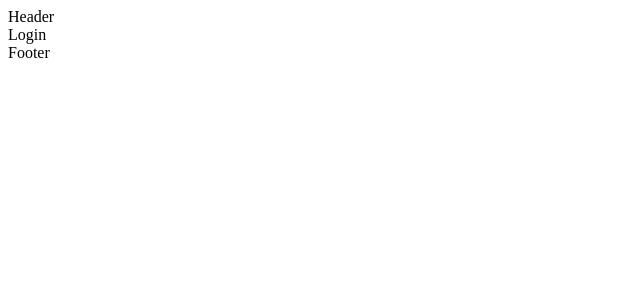
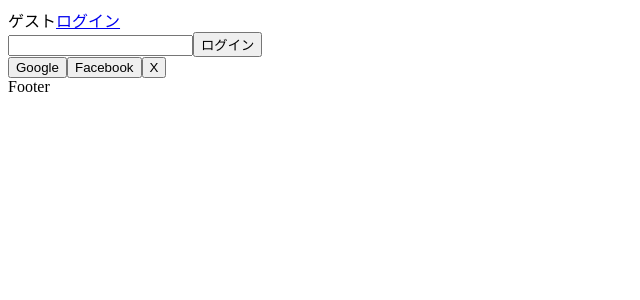
Before and after one commit to JiwonChoi1017/tournament-planner, a Next.js app: page /login in a window 1280 px wide. Shown: the top 300 px of the page, without its empty margins (0-640 px from the left). Built offline with nearby package versions, Linux system fonts and the light colour scheme; no server answers.

Commit message:
ログイン・ログアウト機能実装

```diff
--- /dev/null
+++ b/actions/authAction.tsx
@@ -0,0 +1,30 @@
+"use server";
+
+import { createClient } from "@/utils/supabase/server";
+
+export const signInWithEmailAction = async (formData: FormData) => {
+  const email = (formData.get("email") as string) || "";
+  if (!email) {
+    //
+    return;
+  }
+  // メールアドレスが正しくない場合
+
+  // メールが送信されたことがわかるように
+  // フォームの初期化
+  // 自前で実装した方がいいかも？
+  // テーブルに情報を入れる
+
+  const supabase = await createClient();
+  const { data, error } = await supabase.auth.signInWithOtp({
+    email,
+    options: {
+      emailRedirectTo: `${process.env.NEXT_PUBLIC_APP_URL}/auth/callback`,
+    },
+  });
+};
+
+export const signOutAction = async () => {
+  const supabase = await createClient();
+  const { error } = await supabase.auth.signOut();
+};
--- a/app/login/page.tsx
+++ b/app/login/page.tsx
@@ -1,9 +1,54 @@
-const Login = () => {
+"use client";
+
+import { AUTH_PROVIDER } from "@/constants/common";
+import { AuthProvider } from "@/types/common";
+import { createClient } from "@/utils/supabase/client";
+import { signInWithEmailAction } from "@/actions/authAction";
+import { useEffect } from "react";
+
+export default function LoginPage() {
+  const signInWithOAuth = async (authProvider: AuthProvider) => {
+    const supabase = createClient();
+    await supabase.auth.signInWithOAuth({
+      provider: authProvider,
+      options: {
+        redirectTo: `${process.env.NEXT_PUBLIC_APP_URL}/auth/callback`,
+      },
+    });
+  };
+
+  useEffect(() => {
+    // ログイン済みの場合はトップ画面にリダイレクト
+  }, []);
+
   return (
     <>
-      <span>Login</span>
+      <div>
+        <form action={signInWithEmailAction}>
+          <input type="email" name="email" />
+          <button type="submit">ログイン</button>
+        </form>
+      </div>
+      <div>
+        <button
+          type="button"
+          onClick={() => signInWithOAuth(AUTH_PROVIDER.GOOGLE)}
+        >
+          Google
+        </button>
+        <button
+          type="button"
+          onClick={() => signInWithOAuth(AUTH_PROVIDER.FACEBOOK)}
+        >
+          Facebook
+        </button>
+        <button
+          type="button"
+          onClick={() => signInWithOAuth(AUTH_PROVIDER.TWITTER)}
+        >
+          X
+        </button>
+      </div>
     </>
   );
-};
-
-export default Login;
+}
--- a/components/layout/Header.tsx
+++ b/components/layout/Header.tsx
@@ -1,7 +1,73 @@
+"use client";
+
+import { useEffect, useState } from "react";
+
+import Link from "next/link";
+import { PAGES_URL } from "@/constants/common";
+import { createClient } from "@/utils/supabase/client";
+import { signOutAction } from "@/actions/authAction";
+import { useRouter } from "next/navigation";
+
+interface User {
+  isLogin: boolean;
+  uuid: string;
+  name: string;
+}
+
 const Header = () => {
+  const [currentUser, setCurrentUser] = useState<User | null>(null);
+  const router = useRouter();
+
+  const onClickLogoutHandler = async () => {
+    // アラートを挟むように
+    await signOutAction();
+    setCurrentUser({
+      isLogin: false,
+      uuid: localStorage.getItem("guest_id") || "",
+      name: "ゲスト",
+    });
+    router.push(`${process.env.NEXT_PUBLIC_APP_URL}${PAGES_URL.TOP}`);
+  };
+
+  const getCurrentUser = async () => {
+    const supabase = createClient();
+    const { data, error } = await supabase.auth.getSession();
+
+    if (!data.session) {
+      if (!localStorage.getItem("guest_id")) {
+        // 初回アクセス時にゲストidを生成してlocalStorageに保存する
+        localStorage.setItem("guest_id", crypto.randomUUID());
+      }
+
+      setCurrentUser({
+        isLogin: false,
+        uuid: localStorage.getItem("guest_id") || "",
+        name: "ゲスト",
+      });
+
+      return;
+    }
+
+    // レスポンスからデータ取得して値を詰める
+    setCurrentUser({
+      isLogin: true,
+      uuid: "aaa",
+      name: "bbb",
+    });
+  };
+
+  useEffect(() => {
+    getCurrentUser();
+  }, []);
+
   return (
     <header>
-      <span>Header</span>
+      <span>{currentUser?.name}</span>
+      {currentUser?.isLogin ? (
+        <span onClick={onClickLogoutHandler}>ログアウト</span>
+      ) : (
+        <Link href={PAGES_URL.LOGIN}>ログイン</Link>
+      )}
     </header>
   );
 };
--- /dev/null
+++ b/constants/common.ts
@@ -0,0 +1,11 @@
+export const PAGES_URL = {
+  TOP: "/",
+  LOGIN: "/login",
+  MYPAGE: "/mypage",
+} as const;
+
+export const AUTH_PROVIDER = {
+  GOOGLE: "google",
+  FACEBOOK: "facebook",
+  TWITTER: "twitter",
+} as const;
--- /dev/null
+++ b/types/common.d.ts
@@ -0,0 +1,3 @@
+import { AUTH_PROVIDER } from "@/constants/common";
+
+type AuthProvider = (typeof AUTH_PROVIDER)[keyof typeof AUTH_PROVIDER];
--- /dev/null
+++ b/utils/supabase/client.ts
@@ -0,0 +1,8 @@
+import { createBrowserClient } from "@supabase/ssr";
+
+export function createClient() {
+  return createBrowserClient(
+    process.env.NEXT_PUBLIC_SUPABASE_URL!,
+    process.env.NEXT_PUBLIC_SUPABASE_PUBLISHABLE_KEY!
+  );
+}
```
Also changed, not shown: app/auth/callback/route.ts (added, +21 -0 lines).
